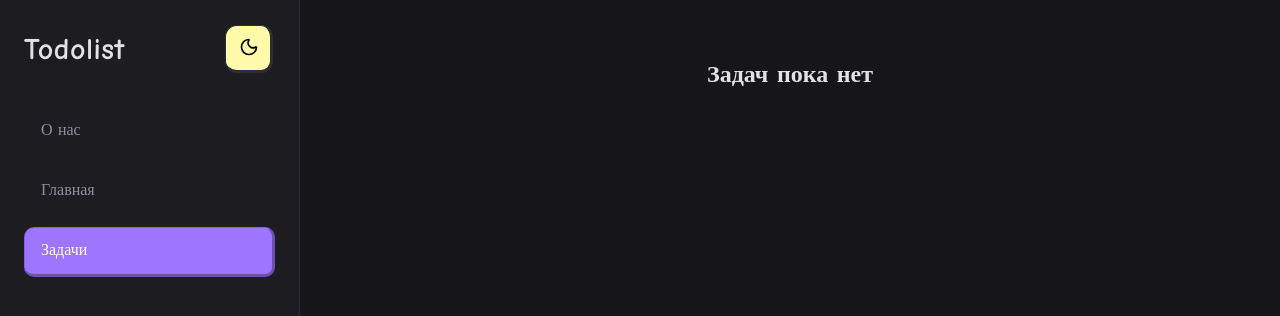
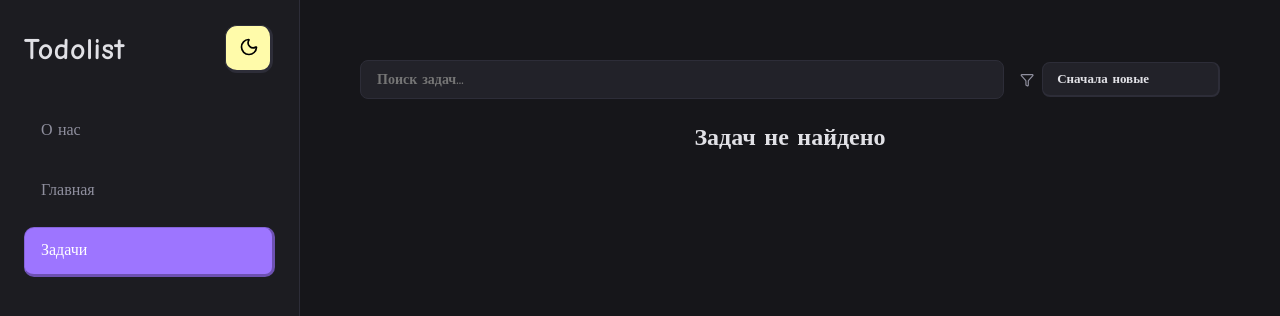
Before and after one commit to skammshik339/portfolio-project-todolist, a React (Vite) app: page /tasks in a window 1280 px wide. Shown: the top 316 px of the page. Built offline with nearby package versions, Linux system fonts and the light colour scheme; a web font is replaced by a local one.

Commit message:
add filter and search

```diff
--- a/src/pages/TasksPage/TasksPage.module.css
+++ b/src/pages/TasksPage/TasksPage.module.css
@@ -1,5 +1,3 @@
-
-
 .container {
   display: flex;
   gap: 32px;
@@ -18,7 +16,6 @@
   padding: 20px 0;
 }
 
-
 .page-header h1 {
   font-size: 24px;
   font-weight: 700;
@@ -33,14 +30,12 @@
   font-weight: 500;
 }
 
-
 .tasks-list {
   display: flex;
   flex-wrap: wrap;
   gap: 20px;
   width: 100%;
 }
-
 
 .task-tile {
   position: relative;
@@ -128,7 +123,6 @@
   color: var(--text-main);
 }
 
-
 .priority-tag {
   padding: 4px 10px;
   border-radius: 20px;
@@ -214,6 +208,117 @@
 }
 
 
+.controls {
+  display: flex;
+  gap: 16px;
+  margin-bottom: 24px;
+  flex-wrap: wrap;
+}
+
+.search-container {
+  flex: 1;
+  min-width: 200px;
+}
+
+.search-input {
+  width: 100%;
+  padding: 10px 16px;
+  border: 1px solid var(--border-color);
+  border-radius: 8px;
+  font-size: 14px;
+  background-color: var(--bg-card);
+  color: var(--text-main);
+  box-sizing: border-box;
+}
+
+.search-input:focus {
+  outline: none;
+  border-color: var(--accent-primary);
+  box-shadow: 0 0 0 2px rgba(16, 185, 129, 0.2);
+}
+
+.filter-container {
+  display: flex;
+  align-items: center;
+  gap: 8px;
+  min-width: 200px;
+}
+
+.filter-icon {
+  color: var(--text-muted);
+}
+
+
+.dropdown {
+  position: relative;
+  width: 100%;
+  min-width: 160px;
+}
+
+.dropdown summary::-webkit-details-marker,
+.dropdown summary {
+  display: block;
+  list-style: none;
+}
+
+.dropdown-trigger {
+  font: 500 13px sans-serif;
+  padding: 8px 14px;
+  color: var(--text-main);
+  background-color: var(--bg-card);
+  border: 1px solid var(--border-color);
+  border-bottom: 2px solid var(--border-color);
+  border-right: 2px solid var(--border-color);
+  border-radius: 8px;
+  cursor: pointer;
+  display: flex;
+  align-items: center;
+  justify-content: space-between;
+  width: 100%;
+  box-sizing: border-box;
+}
+
+
+.dropdown-menu {
+  position: absolute;
+  top: calc(100% + 4px);
+  left: 0;
+  width: 100%;
+  background-color: var(--bg-card);
+  border: 1px solid var(--border-color);
+  border-bottom: 3px solid var(--border-color);
+  border-right: 3px solid var(--border-color);
+  border-radius: 12px;
+  padding: 4px;
+  display: flex;
+  flex-direction: column;
+  gap: 2px;
+  z-index: 10;
+  box-shadow: 0 4px 12px rgba(0, 0, 0, 0.1);
+}
+
+.dropdown-item {
+  font: 500 13px sans-serif;
+  padding: 8px 12px;
+  color: var(--text-main);
+  background: none;
+  border: none;
+  border-radius: 6px;
+  text-align: left;
+  cursor: pointer;
+  width: 100%;
+  box-sizing: border-box;
+}
+
+.dropdown-item:hover {
+  background-color: rgba(255, 255, 255, 0.05);
+}
+
+.dropdown-item.active {
+  background-color: var(--border-color);
+  font-weight: 600;
+}
+
 @media (max-width: 1024px) {
 
   .container {
@@ -222,13 +327,11 @@
     padding: 0 16px;
   }
 
-
   .tasks-section {
     width: 100%;
     padding: 16px 0;
     margin-top: 30px;
   }
-
 
   .empty-section {
     display: none !important;
@@ -237,6 +340,16 @@
   .task-tile {
     width: calc((100% - 20px) / 2);
   }
+
+  .controls {
+    flex-direction: column;
+    gap: 12px;
+  }
+
+  .search-container, .filter-container {
+    width: 100%;
+    min-width: auto;
+  }
 }
 
 @media (max-width: 650px) {
@@ -244,4 +357,18 @@
   .task-tile {
     width: 100%;
   }
+
+  .controls {
+    flex-direction: column;
+    gap: 12px;
+  }
+
+  .filter-container {
+    flex-direction: column;
+    align-items: stretch;
+  }
+
+  .dropdown {
+    width: 100%;
+  }
 }
--- a/src/pages/TasksPage/TasksPage.tsx
+++ b/src/pages/TasksPage/TasksPage.tsx
@@ -1,7 +1,7 @@
-import { useState } from "react";
+import { useState, useEffect } from "react";
 import { useTaskStore } from "../../store/TaskStore";
 import type { Task } from '../../store/TaskStore';
-import { ChevronRight } from "lucide-react";
+import { ChevronRight, Filter } from "lucide-react";
 import styles from "./TasksPage.module.css";
 import TaskModal from "../../components/TaskModal/TaskModal";
 
@@ -9,6 +9,9 @@ export default function Tasks() {
   const tasks = useTaskStore((state) => state.tasks);
   const updateTask = useTaskStore((state) => state.updateTask);
   const [selectedTaskId, setSelectedTaskId] = useState<number | null>(null);
+  const [filterOption, setFilterOption] = useState<string>("newest");
+  const [searchQuery, setSearchQuery] = useState<string>("");
+  const [filteredTasks, setFilteredTasks] = useState<Task[]>([]);
 
   const getTagClass = (prio: Task["priority"]) => {
     if (prio === "Высокий") return styles["tag-high"];
@@ -16,26 +19,138 @@ export default function Tasks() {
     return styles["tag-low"];
   };
 
+  const getFilterLabel = () => {
+    switch (filterOption) {
+      case "newest": return "Сначала новые";
+      case "oldest": return "Сначала старые";
+      case "high-priority": return "Сначала высокий приоритет";
+      case "low-priority": return "Сначала низкий приоритет";
+      default: return "Фильтр";
+    }
+  };
+
+  useEffect(() => {
+    let result = [...tasks];
+
+    if (searchQuery) {
+      result = result.filter(task =>
+        task.title.toLowerCase().includes(searchQuery.toLowerCase())
+      );
+    }
+
+    switch (filterOption) {
+      case "newest":
+        result.sort((a, b) => b.id - a.id);
+        break;
+      case "oldest":
+        result.sort((a, b) => a.id - b.id);
+        break;
+      case "high-priority":
+        const priorityOrder = { "Высокий": 1, "Средний": 2, "Низкий": 3 };
+        result.sort((a, b) => priorityOrder[a.priority] - priorityOrder[b.priority]);
+        break;
+      case "low-priority":
+        const priorityOrderLow = { "Высокий": 3, "Средний": 2, "Низкий": 1 };
+        result.sort((a, b) => priorityOrderLow[a.priority] - priorityOrderLow[b.priority]);
+        break;
+      default:
+        break;
+    }
+
+    setFilteredTasks(result);
+  }, [tasks, filterOption, searchQuery]);
+
   return (
     <div className={styles["container"]}>
       <section className={styles["tasks-section"]}>
+        <div className={styles["controls"]}>
+          <div className={styles["search-container"]}>
+            <input
+              type="text"
+              placeholder="Поиск задач..."
+              value={searchQuery}
+              onChange={(e) => setSearchQuery(e.target.value)}
+              className={styles["search-input"]}
+            />
+          </div>
+          <div className={styles["filter-container"]}>
+            <Filter size={16} className={styles["filter-icon"]} />
+            <details className={styles["dropdown"]}>
+              <summary className={styles["dropdown-trigger"]}>
+                <span>{getFilterLabel()}</span>
+              </summary>
+              <div className={styles["dropdown-menu"]}>
+                <button
+                  type="button"
+                  className={`${styles["dropdown-item"]} ${filterOption === "newest" ? styles["active"] : ""}`}
+                  onClick={(e) => {
+                    setFilterOption("newest");
+                    e.currentTarget.closest("details")?.removeAttribute("open");
+                  }}
+                >
+                  Сначала новые
+                </button>
+                <button
+                  type="button"
+                  className={`${styles["dropdown-item"]} ${filterOption === "oldest" ? styles["active"] : ""}`}
+                  onClick={(e) => {
+                    setFilterOption("oldest");
+                    e.currentTarget.closest("details")?.removeAttribute("open");
+                  }}
+                >
+                  Сначала старые
+                </button>
+                <button
+                  type="button"
+                  className={`${styles["dropdown-item"]} ${filterOption === "high-priority" ? styles["active"] : ""}`}
+                  onClick={(e) => {
+                    setFilterOption("high-priority");
+                    e.currentTarget.closest("details")?.removeAttribute("open");
+                  }}
+                >
+                  Сначала высокий приоритет
+                </button>
+                <button
+                  type="button"
+                  className={`${styles["dropdown-item"]} ${filterOption === "low-priority" ? styles["active"] : ""}`}
+                  onClick={(e) => {
+                    setFilterOption("low-priority");
+                    e.currentTarget.closest("details")?.removeAttribute("open");
+                  }}
+                >
+                  Сначала низкий приоритет
+                </button>
+              </div>
+            </details>
+          </div>
+        </div>
         <div className={styles["tasks-list"]}>
-          {tasks.length == 0 ? <h1 className={styles['empty-header']}>Задач пока нет</h1> :tasks.map((task) => (
+          {filteredTasks.length === 0 ? (
+            <h1 className={styles["empty-header"]}>Задач не найдено</h1>
+          ) : (
+            filteredTasks.map((task) => (
               <div
                 key={task.id}
                 className={`${styles["task-tile"]} ${task.completed ? styles["completed"] : ""}`}
                 onClick={() => setSelectedTaskId(task.id)}
               >
                 <div className={styles["tile-header"]}>
-                <label className={styles["checkbox-wrapper"]} onClick={(e) => e.stopPropagation()}>
+                  <label
+                    className={styles["checkbox-wrapper"]}
+                    onClick={(e) => e.stopPropagation()}
+                  >
                     <input
                       type="checkbox"
                       checked={task.completed}
-                    onChange={() => updateTask(task.id, { completed: !task.completed })}
+                      onChange={() =>
+                        updateTask(task.id, { completed: !task.completed })
+                      }
                     />
                     <span className={styles["checkbox-box"]} />
                   </label>
-                <span className={`${styles["priority-tag"]} ${getTagClass(task.priority)}`}>
+                  <span
+                    className={`${styles["priority-tag"]} ${getTagClass(task.priority)}`}
+                  >
                     {task.priority} приоритет
                   </span>
                 </div>
@@ -50,13 +165,15 @@ export default function Tasks() {
                   <ChevronRight size={14} />
                 </div>
               </div>
-          ))}
+            ))
+          )}
         </div>
       </section>
 
-
-
-      <TaskModal taskId={selectedTaskId} onClose={() => setSelectedTaskId(null)} />
+      <TaskModal
+        taskId={selectedTaskId}
+        onClose={() => setSelectedTaskId(null)}
+      />
     </div>
   );
 }
```
Lines whose indentation alone changed are shown as unchanged.
